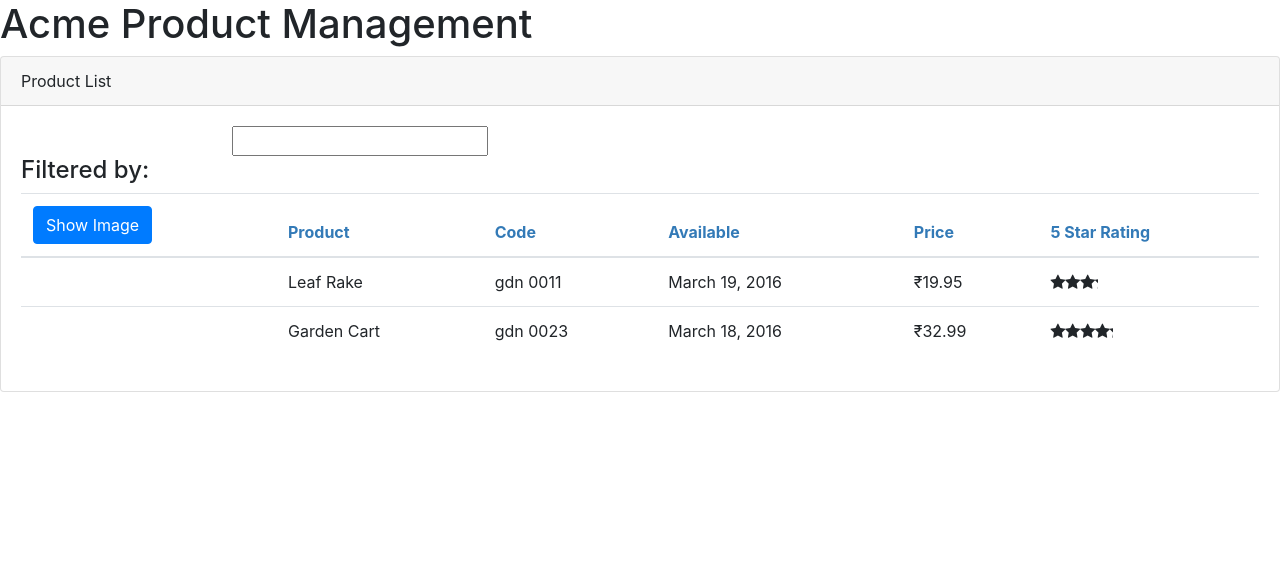
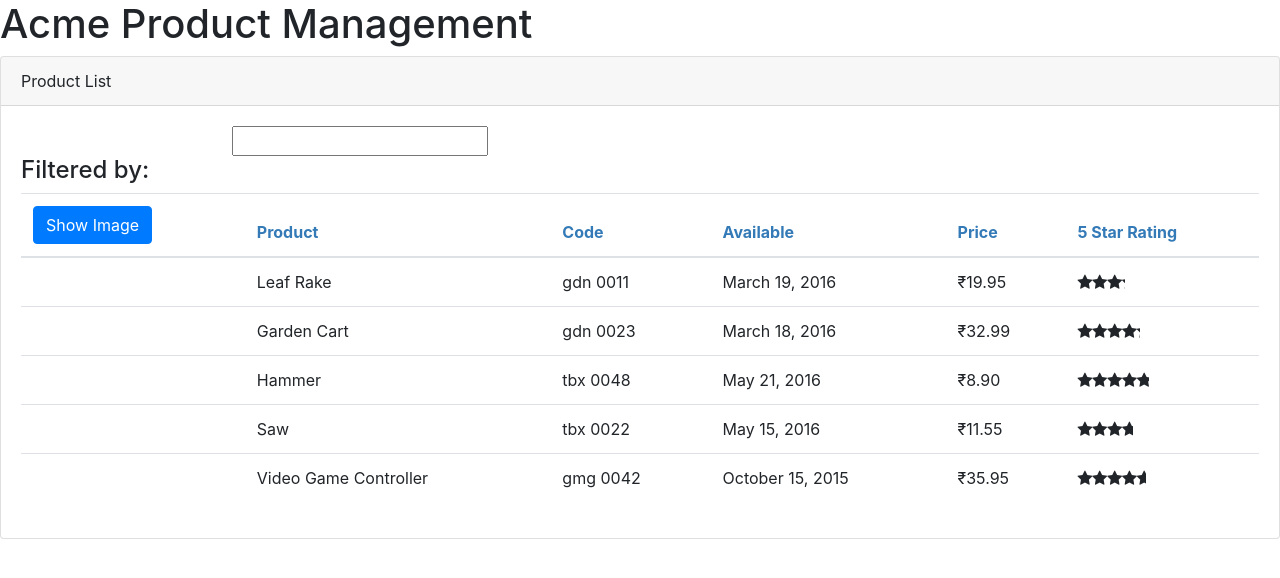
Before and after one commit to codrammer/APM.ANG.PL, an Angular app: page / in a window 1280 px wide. Shown: the top 578 px of the page. Built offline with nearby package versions, Linux system fonts and the light colour scheme.

Commit message:
added product service

```diff
--- a/angular.json
+++ b/angular.json
@@ -20,7 +20,8 @@
             "tsConfig": "src/tsconfig.app.json",
             "assets": [
               "src/favicon.ico",
-              "src/assets"
+              "src/assets",
+              "src/api"
             ],
             "styles": [
               "src/styles.css"
--- /dev/null
+++ b/src/api/products/products.json
@@ -0,0 +1,52 @@
+[
+  {
+    "productId": 1,
+    "productName": "Leaf Rake",
+    "productCode": "GDN-0011",
+    "releaseDate": "March 19, 2016",
+    "description": "Leaf rake with 48-inch wooden handle.",
+    "price": 19.95,
+    "starRating": 3.2,
+    "imageUrl": "https://openclipart.org/image/300px/svg_to_png/26215/Anonymous_Leaf_Rake.png"
+  },
+  {
+    "productId": 2,
+    "productName": "Garden Cart",
+    "productCode": "GDN-0023",
+    "releaseDate": "March 18, 2016",
+    "description": "15 gallon capacity rolling garden cart",
+    "price": 32.99,
+    "starRating": 4.2,
+    "imageUrl": "https://openclipart.org/image/300px/svg_to_png/58471/garden_cart.png"
+  },
+  {
+    "productId": 5,
+    "productName": "Hammer",
+    "productCode": "TBX-0048",
+    "releaseDate": "May 21, 2016",
+    "description": "Curved claw steel hammer",
+    "price": 8.9,
+    "starRating": 4.8,
+    "imageUrl": "https://openclipart.org/image/300px/svg_to_png/73/rejon_Hammer.png"
+  },
+  {
+    "productId": 8,
+    "productName": "Saw",
+    "productCode": "TBX-0022",
+    "releaseDate": "May 15, 2016",
+    "description": "15-inch steel blade hand saw",
+    "price": 11.55,
+    "starRating": 3.7,
+    "imageUrl": "https://openclipart.org/image/300px/svg_to_png/27070/egore911_saw.png"
+  },
+  {
+    "productId": 10,
+    "productName": "Video Game Controller",
+    "productCode": "GMG-0042",
+    "releaseDate": "October 15, 2015",
+    "description": "Standard two-button video game controller",
+    "price": 35.95,
+    "starRating": 4.6,
+    "imageUrl": "https://openclipart.org/image/300px/svg_to_png/120337/xbox-controller_01.png"
+  }
+]
--- a/src/app/app.module.ts
+++ b/src/app/app.module.ts
@@ -8,6 +8,7 @@
 
 import { AppComponent } from './app.component';
 import { StarComponent } from './shared/star.component';
+import { HttpClientModule } from '@angular/common/http';
 
 @NgModule({
   declarations: [
@@ -18,7 +19,8 @@
   ],
   imports: [
     BrowserModule,
-    FormsModule
+    FormsModule,
+    HttpClientModule
   ],
   providers: [],
   bootstrap: [AppComponent]
--- a/src/app/products/product-list.component.ts
+++ b/src/app/products/product-list.component.ts
@@ -12,6 +12,7 @@
     imageWidth: number = 50;
     imageMargin: number = 2;
     showImage: boolean = false;
+    errorMessage: string;
 
     _listFilter: string;
     get listFilter(): string {
@@ -45,8 +46,13 @@
     }
 
     ngOnInit() {
-      this.products = this.productService.getProducts();
-      this.filteredProducts = this.products;
+      this.productService.getProducts().subscribe(
+        products => {
+          this.products = products;
+          this.filteredProducts = this.products;
+        },
+        error => this.errorMessage = <any>error
+      )
     }
 
 }
--- a/src/app/products/product.service.ts
+++ b/src/app/products/product.service.ts
@@ -1,30 +1,39 @@
 import { Injectable } from '@angular/core';
 import { IProduct } from './product';
+import { HttpClient, HttpErrorResponse } from '@angular/common/http';
+import { Observable, throwError } from 'rxjs';
+import { tap, catchError } from 'rxjs/operators';
 
 @Injectable({
   providedIn: 'root'
 })
 export class ProductService {
-  getProducts(): IProduct[] {
-    return [{
-      "productId": 1,
-      "productName": "Leaf Rake",
-      "productCode": "GDN-0011",
-      "releaseDate": "March 19, 2016",
-      "description": "Leaf rake with 48-inch wooden handle.",
-      "price": 19.95,
-      "starRating": 3.2,
-      "imageUrl": "https://openclipart.org/image/300px/svg_to_png/26215/Anonymous_Leaf_Rake.png"
-    },
-    {
-      "productId": 2,
-      "productName": "Garden Cart",
-      "productCode": "GDN-0023",
-      "releaseDate": "March 18, 2016",
-      "description": "15 gallon capacity rolling garden cart",
-      "price": 32.99,
-      "starRating": 4.2,
-      "imageUrl": "https://openclipart.org/image/300px/svg_to_png/58471/garden_cart.png"
-    }];
+
+  productUrl: string = 'api/products/products.json';
+
+  constructor(private http: HttpClient) {}
+
+  getProducts(): Observable<IProduct[]> {
+    return this.http.get<IProduct[]>(this.productUrl)
+      .pipe(
+        tap(data => console.log('data ' + JSON.stringify(data))),
+        catchError(this.handleError)
+      )
+  }
+
+  private handleError(err: HttpErrorResponse) {
+    // in a real world app, we may send the server to some remote logging infrastructure
+    // instead of just logging it to the console
+    let errorMessage = '';
+    if (err.error instanceof ErrorEvent) {
+      // A client-side or network error occurred. Handle it accordingly.
+      errorMessage = `An error occurred: ${err.error.message}`;
+    } else {
+      // The backend returned an unsuccessful response code.
+      // The response body may contain clues as to what went wrong,
+      errorMessage = `Server returned code: ${err.status}, error message is: ${err.message}`;
+    }
+    console.error(errorMessage);
+    return throwError(errorMessage);
   }
 }
```
